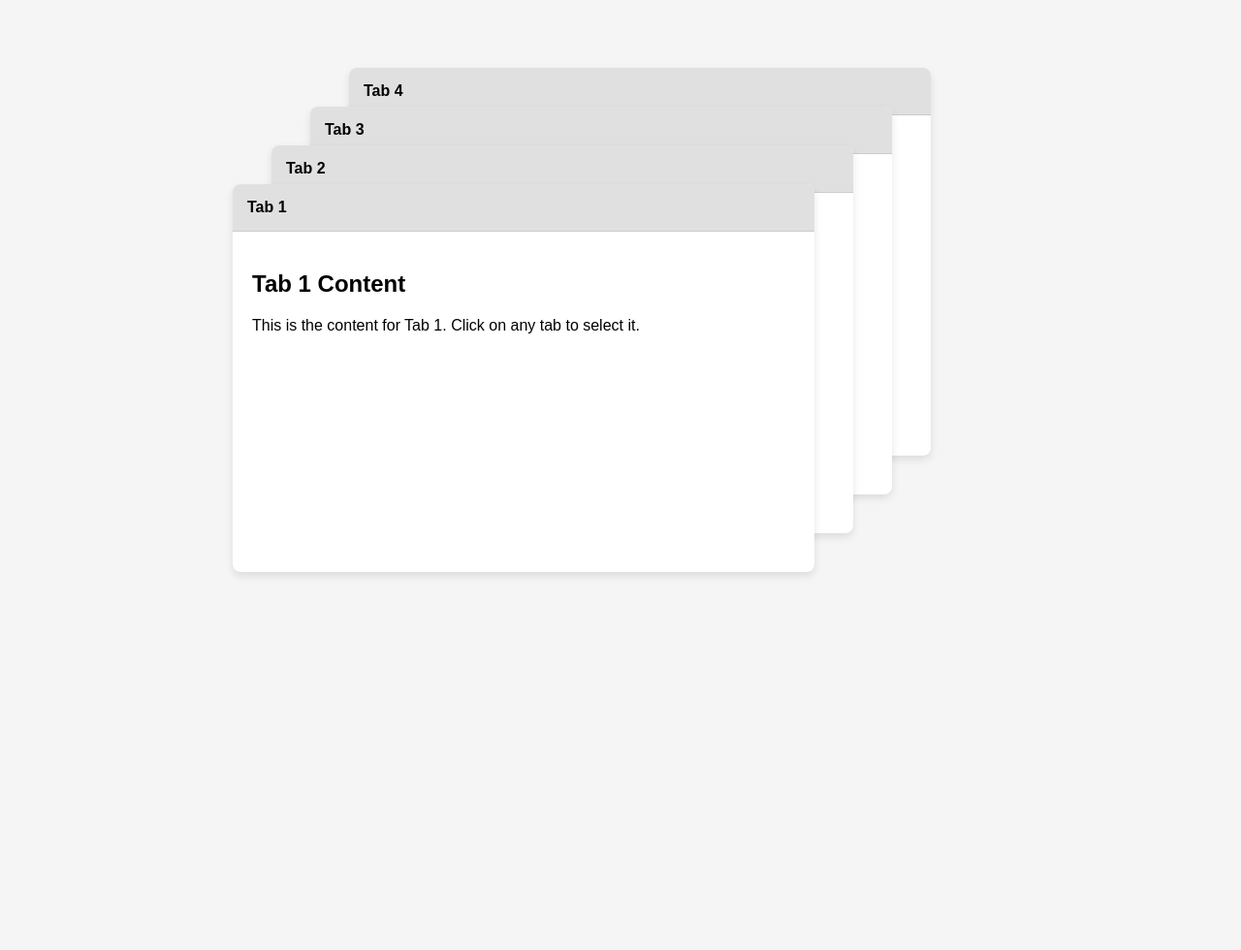
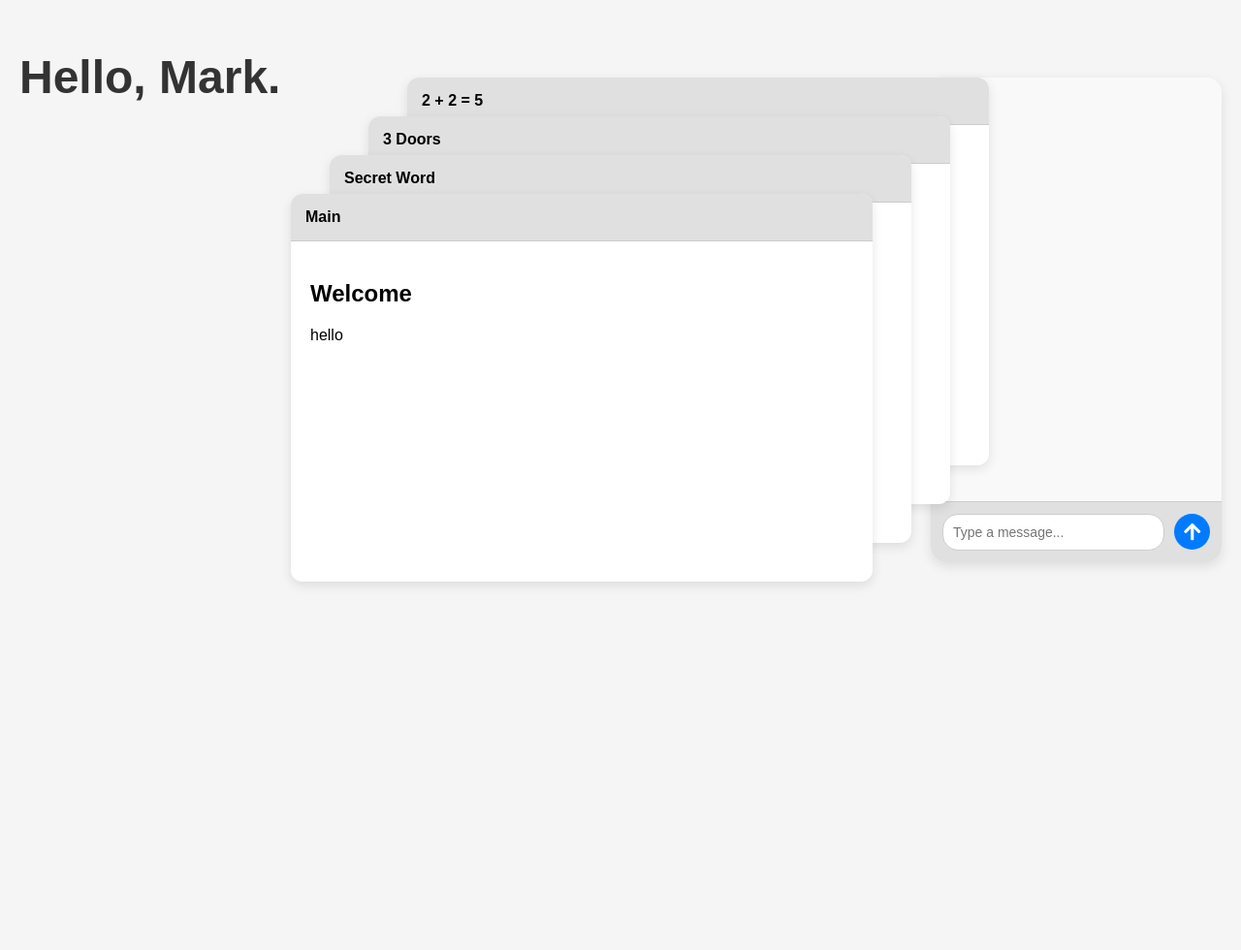
Before and after one commit to puripatwo/bathhack25, a Flask app: page / in a window 1280 px wide; the page is wider, and only the part inside the window is pictured. Shown: that part at 97% size. Before the commit the page ends 594 px from the top of that part, so only its background shows below. Run offline with Flask 3, Linux system fonts and the light colour scheme.

Commit message:
Chatbot integrated

```diff
--- a/server.py
+++ b/server.py
@@ -5,18 +5,12 @@ import pickle
 app = Flask(__name__)
 app.secret_key = 'super_secret_key'
 
-
 @app.route('/', methods=['GET', 'POST'])
 def index():
     return render_template('index.html')
 
-
-@app.route('/secret', methods=['GET', 'POST'])
+@app.route('/secret', methods=['POST'])
 def secret_word():
-    if request.method == 'GET':
-        session.pop('game', None)
-        session.pop('chat_history', None)
-
     if 'game' not in session:
         game = SecretWord()
         session['game'] = pickle.dumps(game)
@@ -24,25 +18,17 @@ def secret_word():
     else:
         game = pickle.loads(session['game'])
 
-    if request.method == 'POST':
-        try:
-            guess = request.form['guess']
-            response = game.userInputted(guess)
+    guess = request.form['guess']
+    response = game.userInputted(guess)
 
-            history = session.get('chat_history', [])
-            history.append(f"🧠 You: {guess}")
-            history.append(f"🤖 GPT: {response}")
-            session['chat_history'] = history
+    # Update the chat history
+    history = session.get('chat_history', [])
+    history.append(('user-message', f"🧠 You: {guess}"))
+    history.append(('bot-response', f"🤖 GPT: {response}"))
+    session['chat_history'] = history
 
-            if "Congratulations" in response:
-                session.pop('game', None)
-            else:
-                session['game'] = pickle.dumps(game)
-        except Exception as e:
-            message = str(e)
-
-    return render_template('secret_word.html', chat=session.get('chat_history', []))
-
+    # Return the bot response as a plain text
+    return response
 
 if __name__ == '__main__':
     app.run(debug=True)
--- /dev/null
+++ b/static/main.css
@@ -0,0 +1,205 @@
+body {
+    font-family: Arial, sans-serif;
+    display: flex;
+    justify-content: center;
+    align-items: flex-start;
+    min-height: 100vh;
+    margin: 0;
+    background-color: #f5f5f5;
+    flex-direction: column;
+    padding-top: 30px;
+  }
+
+  .page-title {
+    position: absolute;
+    top: 20px;
+    left: 20px;
+    font-size: 24px;
+    font-weight: bold;
+    color: #333;
+  }
+
+  .main-container {
+    display: flex;
+    justify-content: flex-start;
+    align-items: flex-start;
+    width: 100%;
+    height: 100vh;
+    margin-top: 150px;
+    margin-left: 300px; /* Adjust this to move the entire tab section more to the right */
+  }
+
+  .tab-container {
+    position: relative;
+    width: 600px;
+    height: 500px;
+    margin-top: 20px;
+  }
+
+  .tab {
+    position: absolute;
+    width: 600px;
+    height: 400px;
+    background-color: white;
+    border-radius: 12px;
+    box-shadow: 0 4px 12px rgba(0, 0, 0, 0.1); /* Subtle shadow effect */
+    transition: z-index 0s, background-color 0.3s;
+    cursor: pointer;
+    display: flex;
+    flex-direction: column;
+  }
+
+  .tab-header {
+    padding: 15px;
+    background-color: #e0e0e0;
+    border-radius: 12px 12px 0 0; /* More rounded corners */
+    font-weight: bold;
+    border-bottom: 1px solid #ccc;
+  }
+
+  .tab-content {
+    padding: 20px;
+    flex-grow: 1;
+    overflow: auto;
+  }
+
+  /* Chat box styling */
+  .chat-container {
+    position: fixed;
+    right: 20px;
+    top: 80px;
+    width: 300px;
+    height: 500px;
+    background-color: #fff;
+    border-radius: 16px; /* Extra rounded corners */
+    box-shadow: 0 4px 12px rgba(0, 0, 0, 0.1); /* Subtle shadow effect */
+    display: flex;
+    flex-direction: column;
+  }
+
+  .chat-box {
+    flex-grow: 1;
+    overflow-y: auto;
+    padding: 10px;
+    background-color: #f9f9f9;
+    border-radius: 16px 16px 0 0; /* Rounded top corners */
+    border-bottom: 1px solid #ccc;
+  }
+
+  .chat-input {
+    display: flex;
+    justify-content: space-between;
+    padding: 12px;
+    background-color: #e0e0e0;
+    border-radius: 0 0 16px 16px; /* Rounded bottom corners */
+  }
+
+  .chat-input input {
+    width: 85%;
+    padding: 10px;
+    border-radius: 16px; /* Fully rounded input box */
+    border: 1px solid #ccc;
+    font-size: 14px;
+  }
+
+  .chat-input button {
+    width: 40px; /* Adjust size of button */
+    height: 37px;
+    background-color: #007bff;
+    color: white;
+    border: none;
+    border-radius: 50%; /* Fully rounded button */
+    cursor: pointer;
+    transition: background-color 0.3s ease;
+    display: flex;
+    justify-content: center;
+    align-items: center;
+    margin-left: 10px;
+  }
+
+  .chat-input button:hover {
+    background-color: #0056b3; /* Darker blue on hover */
+  }
+
+  .chat-input button:active {
+    background-color: #003d7a; /* Even darker blue on click */
+  }
+
+  .chat-input button i {
+    font-size: 20px; /* Adjust icon size */
+  }
+
+  /* Styling for user and bot messages */
+  .user-message, .bot-response {
+    margin: 10px 0;
+    padding: 12px;
+    border-radius: 16px;
+    max-width: 95%;
+    word-wrap: break-word;
+  }
+
+  .user-message {
+    background-color: #d1f7ff;
+    align-self: flex-start;
+    border-radius: 16px 16px 0 16px;
+  }
+
+  .bot-response {
+    background-color: #f1f1f1;
+    align-self: flex-end;
+    border-radius: 16px 16px 16px 0;
+  }
+
+  /* Adjust tab positioning */
+  .tab:nth-child(4) {
+    z-index: 2;
+    top: -120px;
+    left: 120px;
+  }
+
+  .tab:nth-child(3) {
+    z-index: 3;
+    top: -80px;
+    left: 80px;
+  }
+
+  .tab:nth-child(2) {
+    z-index: 4;
+    top: -40px;
+    left: 40px;
+  }
+
+  .tab:nth-child(1) {
+    z-index: 5;
+    top: 0;
+    left: 0;
+  }
+
+  /* Active tab only changes z-index to come to front */
+  .tab.active {
+    z-index: 10;
+    height: 400px;
+  }
+
+  /* Collapsed tabs - move the tab header to the bottom of its space */
+  .tab.collapsed {
+    height: 40px; /* Collapse to only show the header */
+  }
+
+  /* Progressive positioning for collapsed tabs */
+  .tab.collapsed:nth-child(1) {
+    top: 360px; /* Tab 1 is now closer to the active tab */
+  }
+  .tab.collapsed:nth-child(2) {
+    top: 320px; /* Tab 2 comes closer than before */
+    z-index: 9; /* It goes a bit above Tab 1 */
+  }
+  .tab.collapsed:nth-child(3) {
+    top: 280px; /* Tab 3 is higher than Tab 2 */
+    z-index: 8; /* Goes a bit above Tab 2 */
+  }
+
+  .tab.collapsed:nth-child(4) {
+    top: 240px; /* Tab 4 is higher than Tab 3 */
+    z-index: 7; /* Goes a bit above Tab 3 */
+  }
--- a/templates/index.html
+++ b/templates/index.html
@@ -3,43 +3,65 @@
 <head>
   <meta charset="UTF-8">
   <meta name="viewport" content="width=device-width, initial-scale=1.0">
-  <title>Stacked Tabs</title>
-  <link rel="stylesheet" href="../styles/main.css"> <!-- Link to main.css -->
+  <title>Bath Hack</title>
+  <link rel="stylesheet" href="../static/main.css">
+  <!-- Add Font Awesome CDN for icons -->
+  <link rel="stylesheet" href="https://cdnjs.cloudflare.com/ajax/libs/font-awesome/5.15.4/css/all.min.css">
 </head>
 <body>
-  <div class="tab-container">
-    <div class="tab" onclick="selectTab(this)">
-      <div class="tab-header">Tab 1</div>
-      <div class="tab-content">
-        <h2>Tab 1 Content</h2>
-        <p>This is the content for Tab 1. Click on any tab to select it.</p>
+  <!-- Title outside of the tab container -->
+  <div class="page-title">
+    <h1>Hello, Mark.</h1>
+  </div>
+
+  <div class="main-container">
+    <!-- Tab Container -->
+    <div class="tab-container">
+      <div class="tab" onclick="selectTab(this)">
+        <div class="tab-header">Main</div>
+        <div class="tab-content">
+          <h2>Welcome</h2>
+          <p>hello</p>
+        </div>
+      </div>
+      <div class="tab" onclick="selectTab(this)">
+        <div class="tab-header">Secret Word</div>
+        <div class="tab-content">
+          <h2>Game 1</h2>
+          <p>Welcome to game 1!</p>
+        </div>
+      </div>
+      <div class="tab" onclick="selectTab(this)">
+        <div class="tab-header">3 Doors</div>
+        <div class="tab-content">
+          <h2>Game 2</h2>
+          <p>Game 2.</p>
+        </div>
+      </div>
+      <div class="tab" onclick="selectTab(this)">
+        <div class="tab-header">2 + 2 = 5</div>
+        <div class="tab-content">
+          <h2>Game 3</h2>
+          <p>Game 3.</p>
+        </div>
       </div>
     </div>
 
-    <div class="tab" onclick="selectTab(this)">
-      <div class="tab-header">Tab 2</div>
-      <div class="tab-content">
-        <h2>Tab 2 Content</h2>
-        <p>Welcome to Tab 2!</p>
-
+    <!-- Chat Box on the Right -->
+    <div class="chat-container">
+      <div class="chat-box">
+        <!-- Messages will appear here -->
+        <div id="chatMessages">
+          {% for message in chat %}
+            <div class="{{ message[0] }}">{{ message[1] }}</div>
+          {% endfor %}
+        </div>
       </div>
-    </div>
-
-    <div class="tab" onclick="selectTab(this)">
-      <div class="tab-header">Tab 3</div>
-      <div class="tab-content">
-        <h2>Tab 3 Content</h2>
-        <p>Tab 3.</p>
-
-      </div>
-    </div>
-
-    <div class="tab" onclick="selectTab(this)">
-      <div class="tab-header">Tab 4</div>
-      <div class="tab-content">
-        <h2>Tab 4 Content</h2>
-        <p>Tab 4.</p>
-
+      <div class="chat-input">
+        <input type="text" id="userMessage" placeholder="Type a message..." onkeydown="handleEnter(event)" />
+        <button onclick="sendMessage()">
+          <i class="fas fa-arrow-up"></i> <!-- Font Awesome up arrow icon -->
+        </button>
       </div>
     </div>
   </div>
@@ -69,6 +91,51 @@
 
     // Set the first tab as active initially
     document.querySelector('.tab').classList.add('active');
+
+    function sendMessage() {
+      const userMessage = document.getElementById('userMessage').value.trim();
+      if (userMessage) {
+        const chatMessages = document.getElementById('chatMessages');
+
+        // Create user message
+        const userMessageElem = document.createElement('div');
+        userMessageElem.classList.add('user-message');
+        userMessageElem.textContent = userMessage;
+        chatMessages.appendChild(userMessageElem);
+
+        // Clear input
+        document.getElementById('userMessage').value = '';
+
+        // Send message to backend
+        fetch('/secret', {
+          method: 'POST',
+          headers: {
+            'Content-Type': 'application/x-www-form-urlencoded'
+          },
+          body: `guess=${encodeURIComponent(userMessage)}`
+        })
+        .then(response => response.text())
+        .then(data => {
+          // Create bot response
+          const botResponseElem = document.createElement('div');
+          botResponseElem.classList.add('bot-response');
+          botResponseElem.textContent = "Bot: " + data;
+          chatMessages.appendChild(botResponseElem);
+
+          // Scroll to bottom by targeting last child
+          botResponseElem.scrollIntoView({ behavior: 'smooth' });
+        })
+        .catch(error => console.error('Error:', error));
+      }
+    }
+
+
+    // Handle Enter key press to send message
+    function handleEnter(event) {
+      if (event.key === 'Enter') {
+        sendMessage();
+      }
+    }
   </script>
 </body>
 </html>
```
Also changed, not shown: templates/secret_word.html (deleted, +0 -24 lines).
